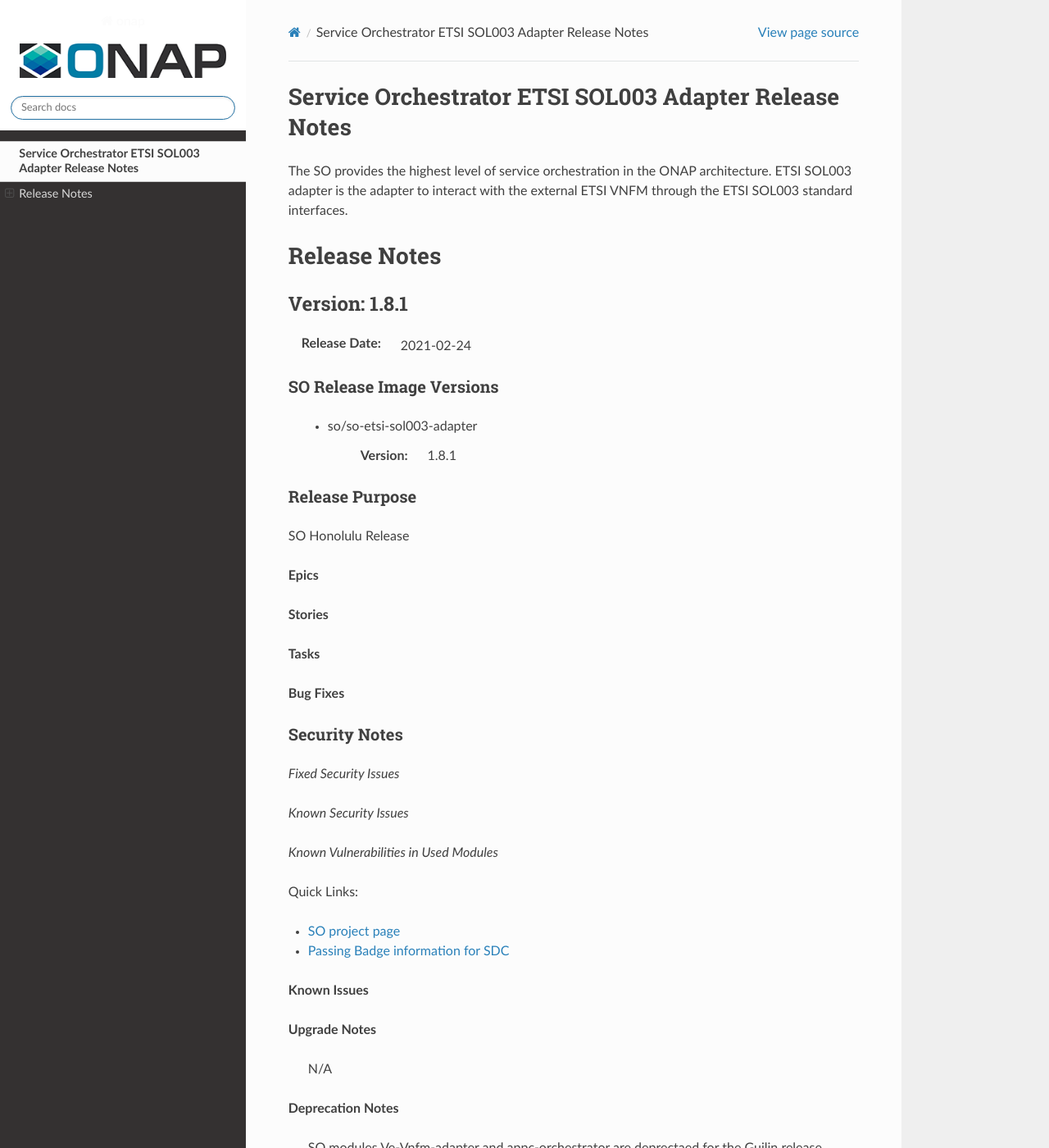
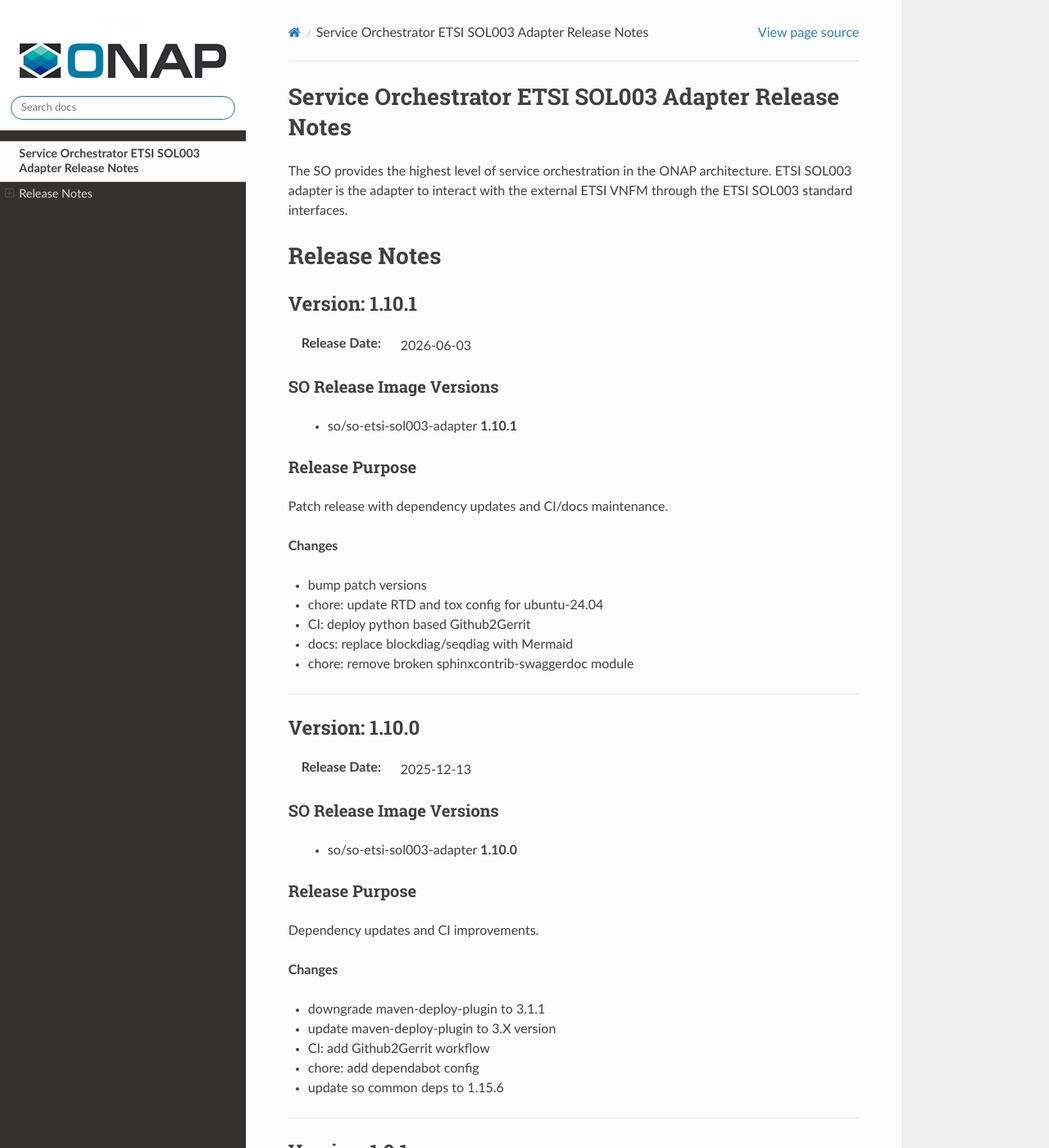
Before and after one commit to onap/so-adapters-so-etsi-sol003-adapter, a Sphinx documentation site: the page built from docs/release-notes.rst, in a window 1280 px wide and 1400 px high. Shown: the whole window at 82% size. Built offline with Sphinx 7.4.7 and the Read the Docs theme 3.1.0, drawn with Linux system fonts in a browser that asks for light colours; some of the changed text lies outside the part shown.

Commit message:
Release 1.10.1
- bump patch versions
- chore: update RTD and tox config for ubuntu-24.04
- CI: deploy python based Github2Gerrit
- docs: replace blockdiag/seqdiag with Mermaid
- chore: remove broken sphinxcontrib-swaggerdoc module

Issue-ID: SO-4326
Change-Id: I05a46ee4b55105c48dc1a00ca3f1df18a5d41794
Signed-off-by: Fiete Ostkamp <fiete.ostkamp@telekom.de>

```diff
--- a/docs/release-notes.rst
+++ b/docs/release-notes.rst
@@ -13,6 +13,124 @@ ETSI SOL003 adapter is the adapter to interact with the external ETSI VNFM throu
 
 Release Notes
 =============
+
+Version: 1.10.1
+---------------
+
+:Release Date: 2026-06-03
+
+SO Release Image Versions
+^^^^^^^^^^^^^^^^^^^^^^^^^
+
+ - so/so-etsi-sol003-adapter **1.10.1**
+
+Release Purpose
+^^^^^^^^^^^^^^^
+
+Patch release with dependency updates and CI/docs maintenance.
+
+**Changes**
+
+*  bump patch versions
+*  chore: update RTD and tox config for ubuntu-24.04
+*  CI: deploy python based Github2Gerrit
+*  docs: replace blockdiag/seqdiag with Mermaid
+*  chore: remove broken sphinxcontrib-swaggerdoc module
+
+**********
+
+Version: 1.10.0
+----------------
+
+:Release Date: 2025-12-13
+
+SO Release Image Versions
+^^^^^^^^^^^^^^^^^^^^^^^^^
+
+ - so/so-etsi-sol003-adapter **1.10.0**
+
+Release Purpose
+^^^^^^^^^^^^^^^
+
+Dependency updates and CI improvements.
+
+**Changes**
+
+*  downgrade maven-deploy-plugin to 3.1.1
+*  update maven-deploy-plugin to 3.X version
+*  CI: add Github2Gerrit workflow
+*  chore: add dependabot config
+*  update so common deps to 1.15.6
+
+**********
+
+Version: 1.9.1
+---------------
+
+:Release Date: 2025-06-24
+
+SO Release Image Versions
+^^^^^^^^^^^^^^^^^^^^^^^^^
+
+ - so/so-etsi-sol003-adapter **1.9.1**
+
+Release Purpose
+^^^^^^^^^^^^^^^
+
+Security and dependency updates.
+
+**Changes**
+
+*  update java base image in etsi-sol003-adapter
+*  ETSI and admin cockpit related issues on Packageupgrade
+*  dependency version upgrade gson 2.8.6 to 2.8.9
+*  update the latest SO committers list
+
+**********
+
+Version: 1.9.0
+---------------
+
+:Release Date: 2021-09-17
+
+SO Release Image Versions
+^^^^^^^^^^^^^^^^^^^^^^^^^
+
+ - so/so-etsi-sol003-adapter **1.9.0**
+
+Release Purpose
+^^^^^^^^^^^^^^^
+
+Security fixes and dependency updates.
+
+**Changes**
+
+*  fixing vulnerabilities
+*  updating parent pom and project pom versions
+
+**********
+
+Version: 1.8.2
+---------------
+
+:Release Date: 2021-03-15
+
+SO Release Image Versions
+^^^^^^^^^^^^^^^^^^^^^^^^^
+
+ - so/so-etsi-sol003-adapter **1.8.2**
+
+Release Purpose
+^^^^^^^^^^^^^^^
+
+Patch release for SO Honolulu.
+
+**Changes**
+
+*  updating log statement to distinguish image
+*  update the initial release notes
+
+**********
 
 Version: 1.8.1
 --------------
```
Also changed, not shown: 1 other file.
